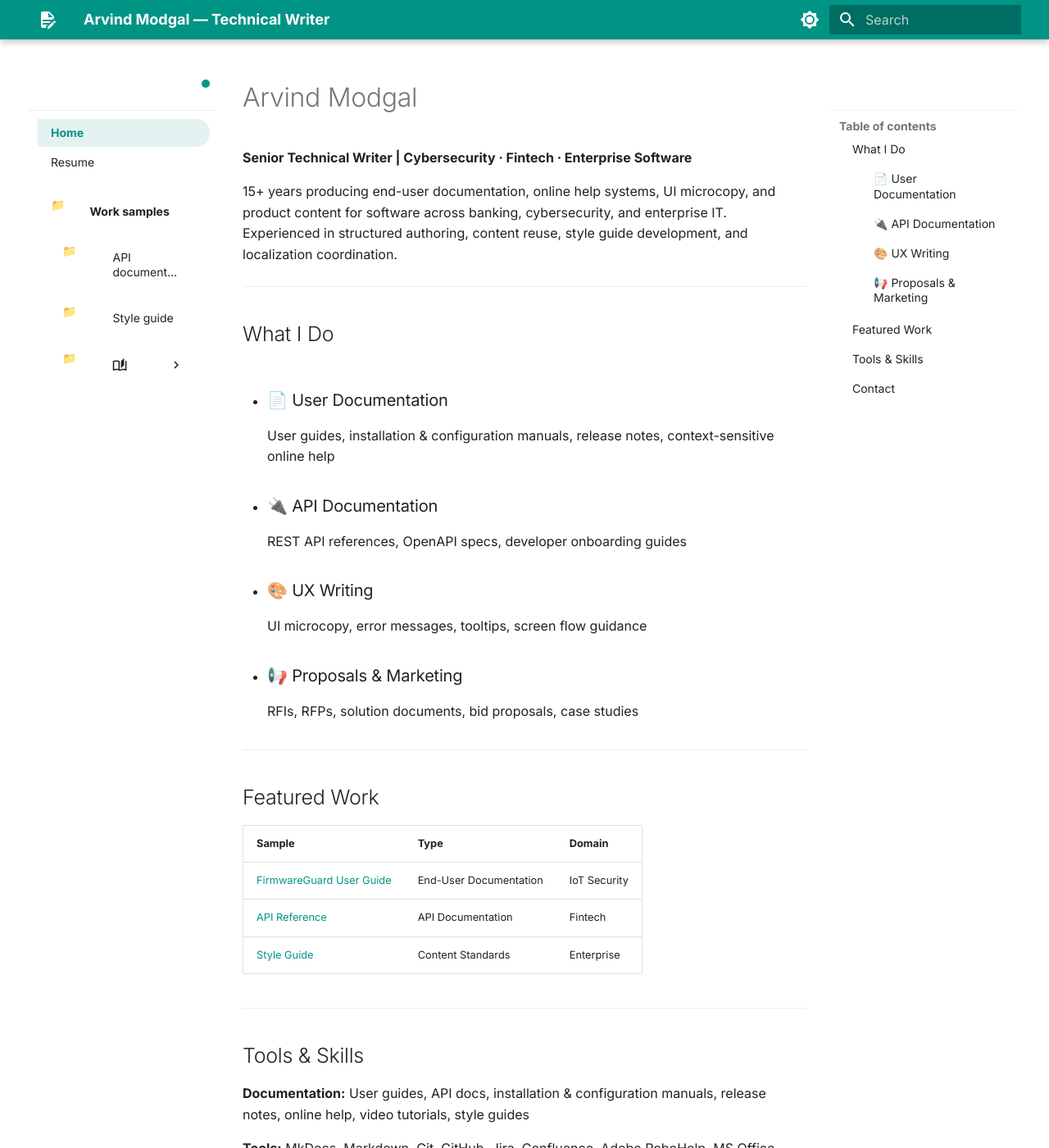
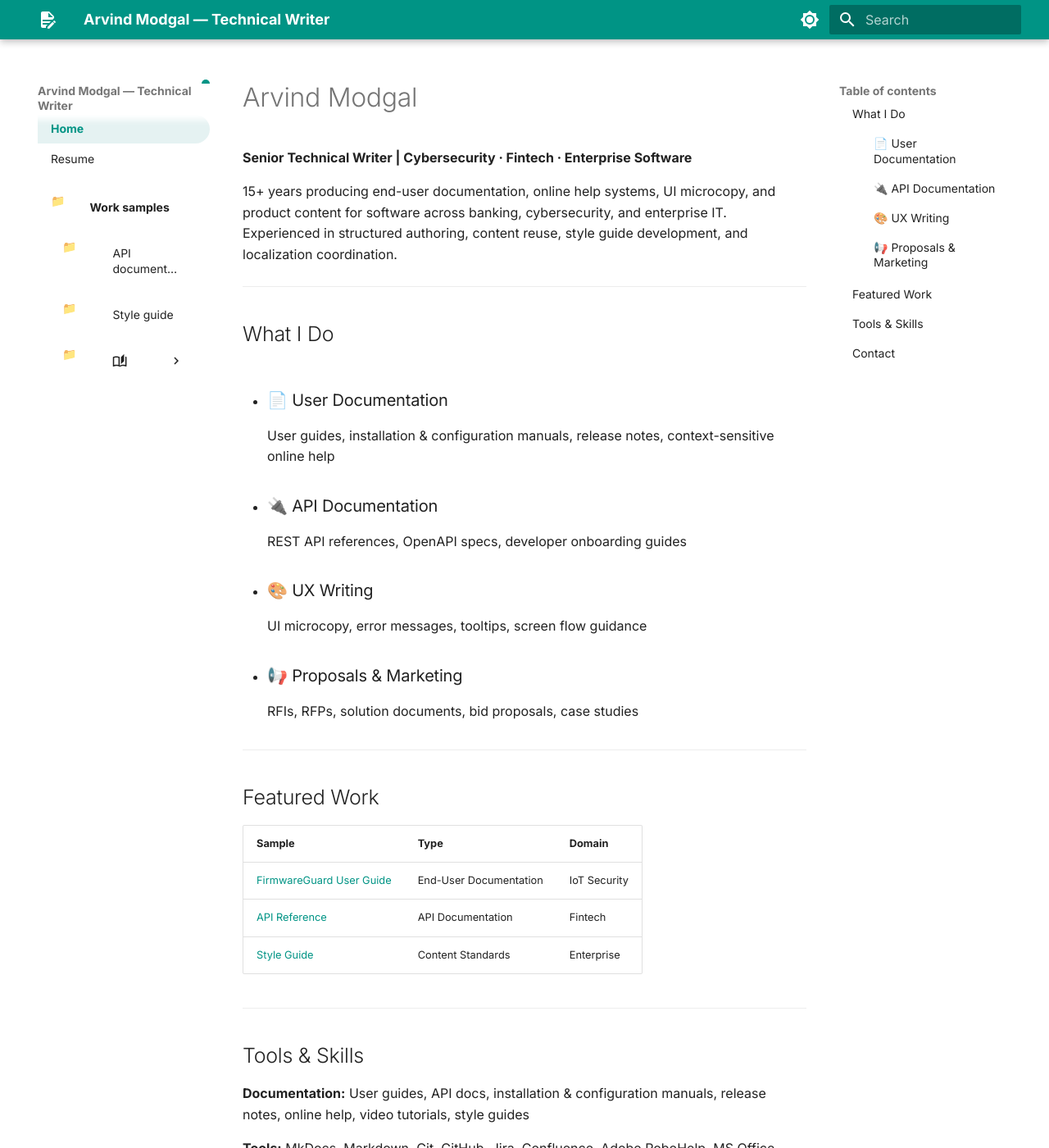
Before and after one commit to arvindmodgal/arvindmodgal.github.io, an MkDocs documentation site: the page built from docs/index.md, in a window 1280 px wide and 1400 px high. Shown: the whole window at 82% size. Built offline with MkDocs 1.6.1 and Material for MkDocs 9.7.7, drawn with Linux system fonts in a browser that asks for light colours.

Commit message:
Changes made to css

```diff
--- a/docs/assets/css/extra.css
+++ b/docs/assets/css/extra.css
@@ -1,23 +1,3 @@
-/* ============================================
-   SIDEBAR MINI-BREADCRUMB (Above main nav)
-   ============================================ */
-
-/* Add a breadcrumb trail above the main navigation */
-.md-nav--primary > .md-nav__title {
-  display: none; /* Hide default title */
-}
-
-/* Custom breadcrumb styling for the sidebar */
-.md-sidebar__inner::before {
-  content: "";
-  display: block;
-  padding: 0.8rem 1.2rem;
-  margin: 0 0 0.5rem 0;
-  font-size: 0.75rem;
-  color: var(--md-default-fg-color--light);
-  border-bottom: 1px solid var(--md-default-fg-color--lightest);
-}
-
 /* ============================================
    SIDEBAR NAV ITEM ICONS
    ============================================ */
```
